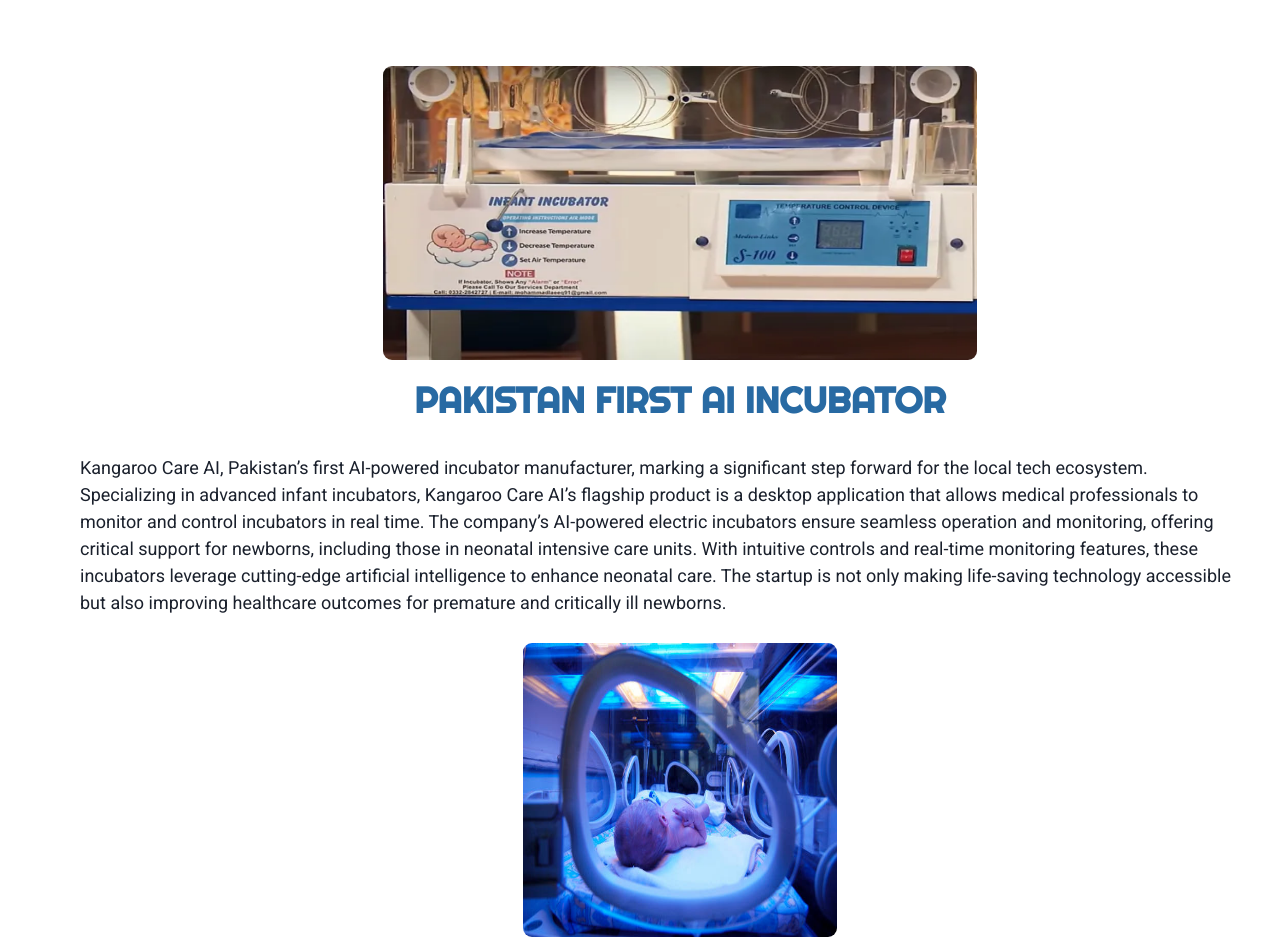
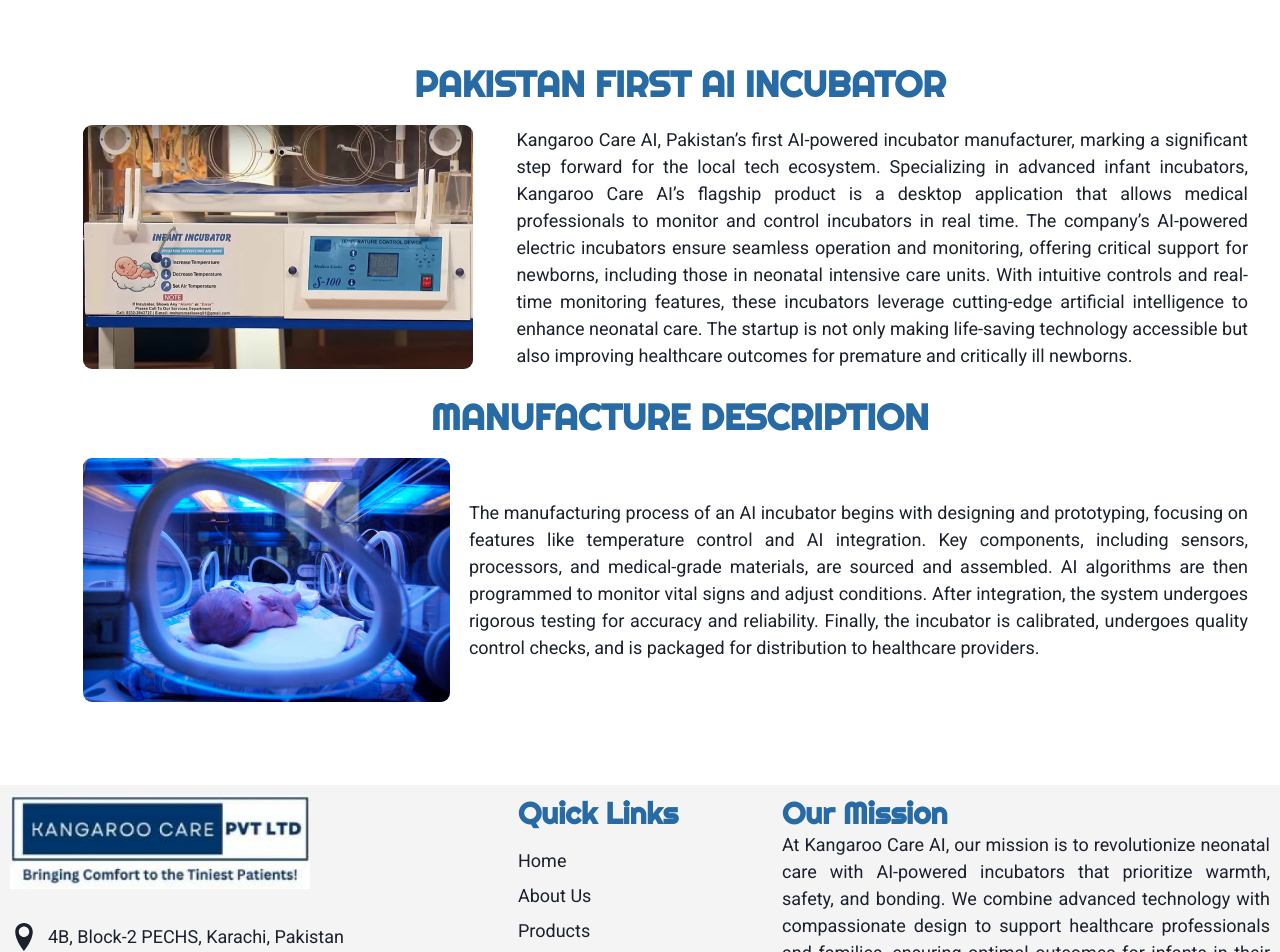
Before and after one commit to muhammadqurban11/Kangroo_Care_AI, a Next.js app: page /Products in a window 1280 px wide. Shown: the part 660-1612 px from the top of the page. Built offline with nearby package versions, Linux system fonts and the light colour scheme.

Commit message:
Fixed miner issues of websites

```diff
--- a/src/app/Products/page.tsx
+++ b/src/app/Products/page.tsx
@@ -18,10 +18,10 @@
                 </Flex>
             </Box>
             <Box aria-label='product-cards' ml='20' mt='20' mb='20'>
-                <Flex direction='column' gap='4' align='center'>
-                    <Image src='/assets/product/incubator.png' alt="incubator-image" w='600px' h='300px' border='3px Solid white' borderRadius='12' />
-                    <Heading color='app.primary' mb='4'> PAKISTAN FIRST AI INCUBATOR</Heading>
-                    <Text textAlign='left' mr='8'>
+                <Heading color='app.primary' mb='4' textAlign='center' > PAKISTAN FIRST AI INCUBATOR</Heading>
+                <Flex gap='10' align='center'>
+                    <Image src='/assets/product/incubator.png' alt="incubator-image" w='450px' h='250px' border='3px Solid white' borderRadius='12' />
+                    <Text textAlign="justify" mr='8'>
                         Kangaroo Care AI, Pakistan’s first AI-powered incubator manufacturer, marking a significant step forward for the local tech ecosystem.
                         Specializing in advanced infant incubators, Kangaroo Care AI’s flagship product is a desktop application that allows medical professionals to monitor and control incubators in real time. The company’s AI-powered electric incubators ensure seamless operation and monitoring, offering critical support for newborns, including those in neonatal intensive care units.
                         With intuitive controls and real-time monitoring features, these incubators leverage cutting-edge artificial intelligence to enhance neonatal care. The startup is not only making life-saving technology accessible but also improving healthcare outcomes for premature and critically ill newborns.
@@ -29,10 +29,10 @@
                 </Flex>
                 <br />
                 <Box aria-label='Manufacture Description'>
-                    <Flex gap='4' direction='column' align='center'>
-                        <Image src='/assets/product/incubator_infant.jpg' alt="incubator-image" w='320px' h='300px' border='3px Solid white' borderRadius='12' />
-                        <Heading color='app.primary' textAlign='center' mb='4' >MANUFACTURE DESCRIPTION</Heading>
-                        <Text w='full' mr='8'>
+                    <Heading color='app.primary' textAlign='center' mb='4' >MANUFACTURE DESCRIPTION</Heading>
+                    <Flex gap='4' align='center'>
+                        <Image src='/assets/product/incubator_infant.jpg' alt="incubator-image" w='450px' h='250px' border='3px Solid white' borderRadius='12' />
+                        <Text textAlign='justify' mr='8'>
                             The manufacturing process of an AI incubator begins with designing and prototyping, focusing on features like temperature control and AI integration. Key components, including sensors, processors, and medical-grade materials, are sourced and assembled. AI algorithms are then programmed to monitor vital signs and adjust conditions. After integration, the system undergoes rigorous testing for accuracy and reliability. Finally, the incubator is calibrated, undergoes quality control checks, and is packaged for distribution to healthcare providers.
                         </Text>
                     </Flex>
```
Also changed, not shown: src/app/contact-us/page.tsx (+6 -6 lines), src/app/team/page.tsx (+4 -9 lines).
